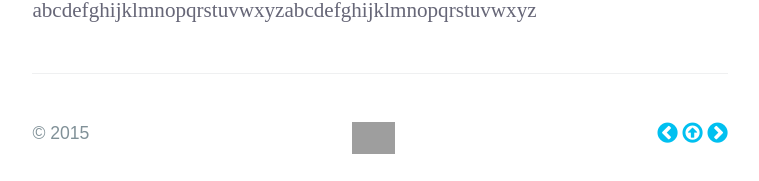
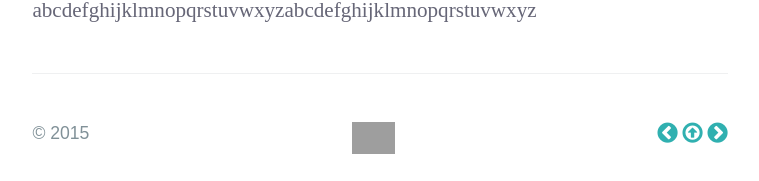
Before and after one commit to a-mar/blahg, a Jekyll site: the page built from index.html, in a window 1280 px wide. Shown: the part 1219-1400 px from the top of the page, without its empty margins (260-1019 px from the left). Built offline with Jekyll 4.4.1, drawn with Linux system fonts in a browser that asks for light colours; nearby versions of some CDN libraries; some web fonts are replaced; Markdown is read by kramdown in place of the engine named in the settings; grey boxes are pictures that could not be loaded.

Commit message:
Update main.css

```diff
--- a/stylesheets/main.css
+++ b/stylesheets/main.css
@@ -88,7 +88,8 @@
 }
 
 a {
-  color: #00C0F0;
+  position:relative;
+  color: #30B0B0;
   text-decoration: none;
   /* padding:0 2px;
   border-bottom:solid 1.5px rgba(255,55,55,0.23); */
@@ -104,12 +105,30 @@
 }
   a:hover {
     color: #004952;
-    border-bottom:solid 2px rgba(252,35,102,0.5);
     /* background-color: rgba(255,55,55,0.23);
     border-radius: 9px;
     height: 100%;
     padding:0 2px; */
   }
+a:before {
+  content: "";
+  position: absolute;
+  width: 100%;
+  height: 2px;
+  bottom: 0;
+  left: 0;
+  background-color: #FC2366;
+  visibility: hidden;
+  -webkit-transform: scaleX(0);
+  transform: scaleX(0);
+  -webkit-transition: all 0.3s ease-in-out 0s;
+  transition: all 0.3s ease-in-out 0s;
+}
+a:hover:before {
+  visibility: visible;
+  -webkit-transform: scaleX(1);
+  transform: scaleX(1);
+}
 
 h1, h2, h3, h4, h5, h6 {
   color:#00B4F1;
```
